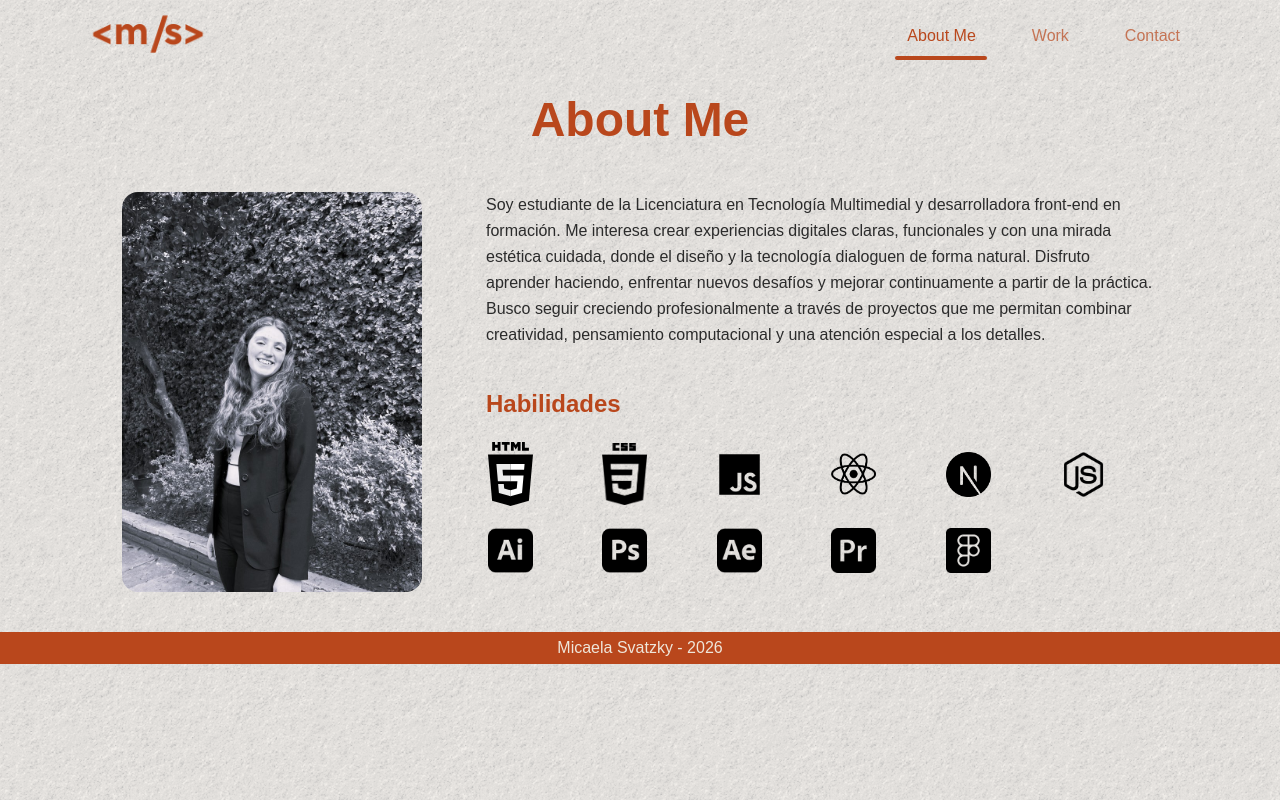
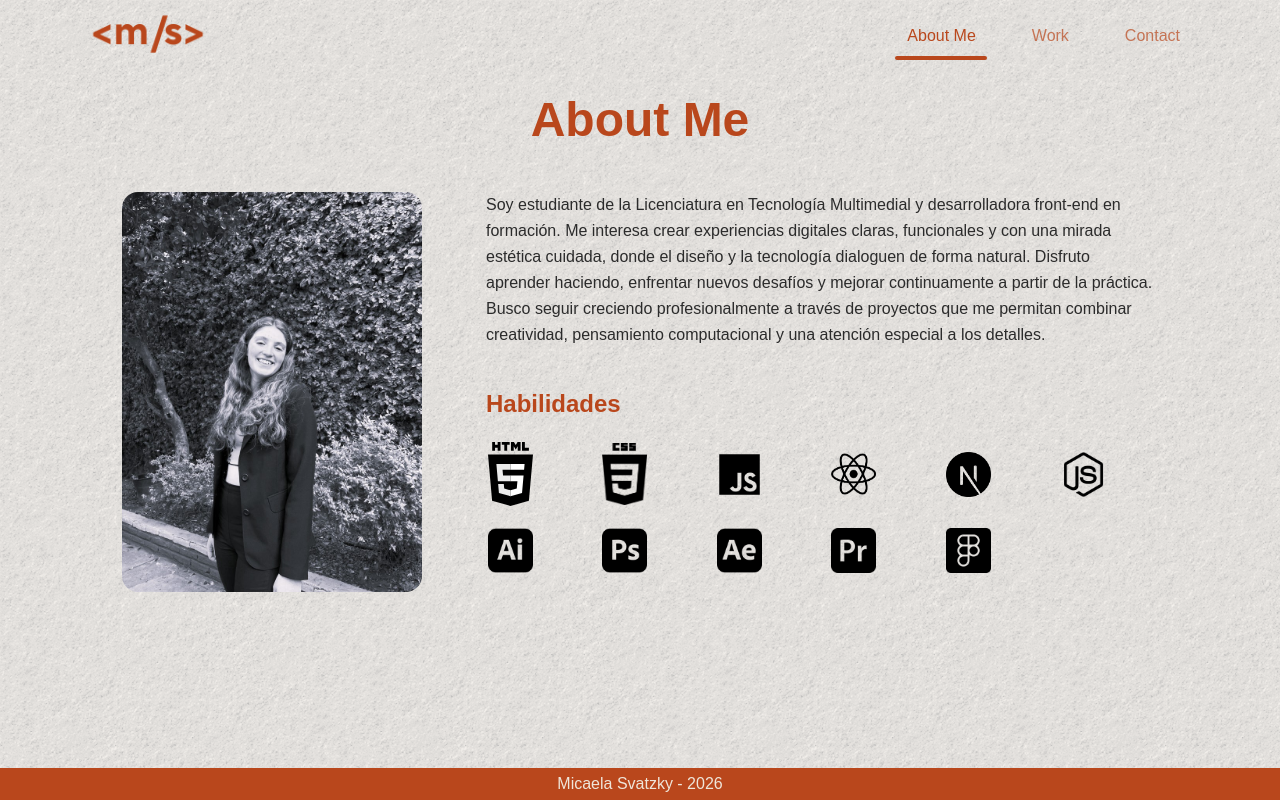
Before and after one commit to micaelasvatzky/portfolio-2026, a Next.js app: page /about-me in a window 1280 px wide. Built offline with nearby package versions, Linux system fonts and the light colour scheme.

Commit message:
fixed footer

```diff
--- a/src/components/Footer.js
+++ b/src/components/Footer.js
@@ -1,11 +1,11 @@
-import React from 'react'
+import React from 'react';
 
 const Footer = () => {
   return (
-    <div className='mt-10 h-8 bg-[#B9471C] flex justify-center items-center'>
-        <p className='text-[#EFE6DA]'>Micaela Svatzky - 2026</p>
+    <div className="fixed bottom-0 w-full h-8 bg-[#B9471C] flex justify-center items-center">
+      <p className="text-[#EFE6DA]">Micaela Svatzky - 2026</p>
     </div>
-  )
-}
+  );
+};
 
-export default Footer
+export default Footer;
```
